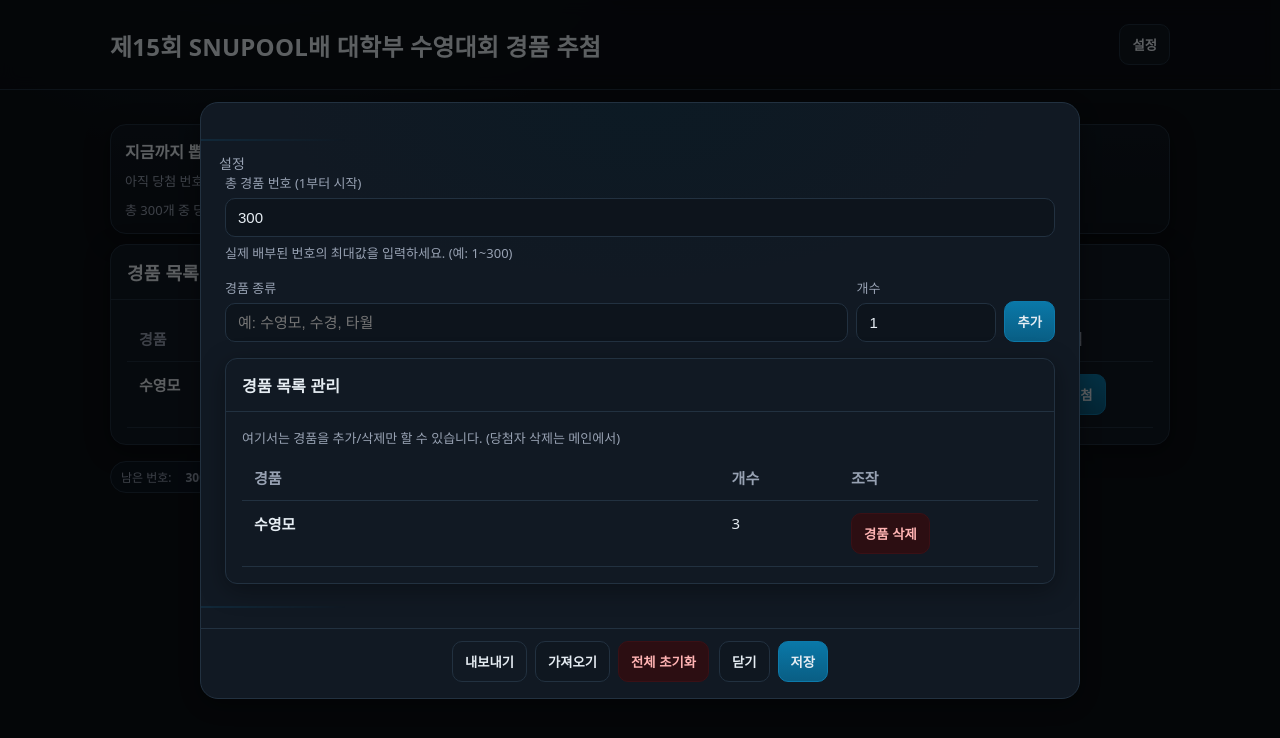
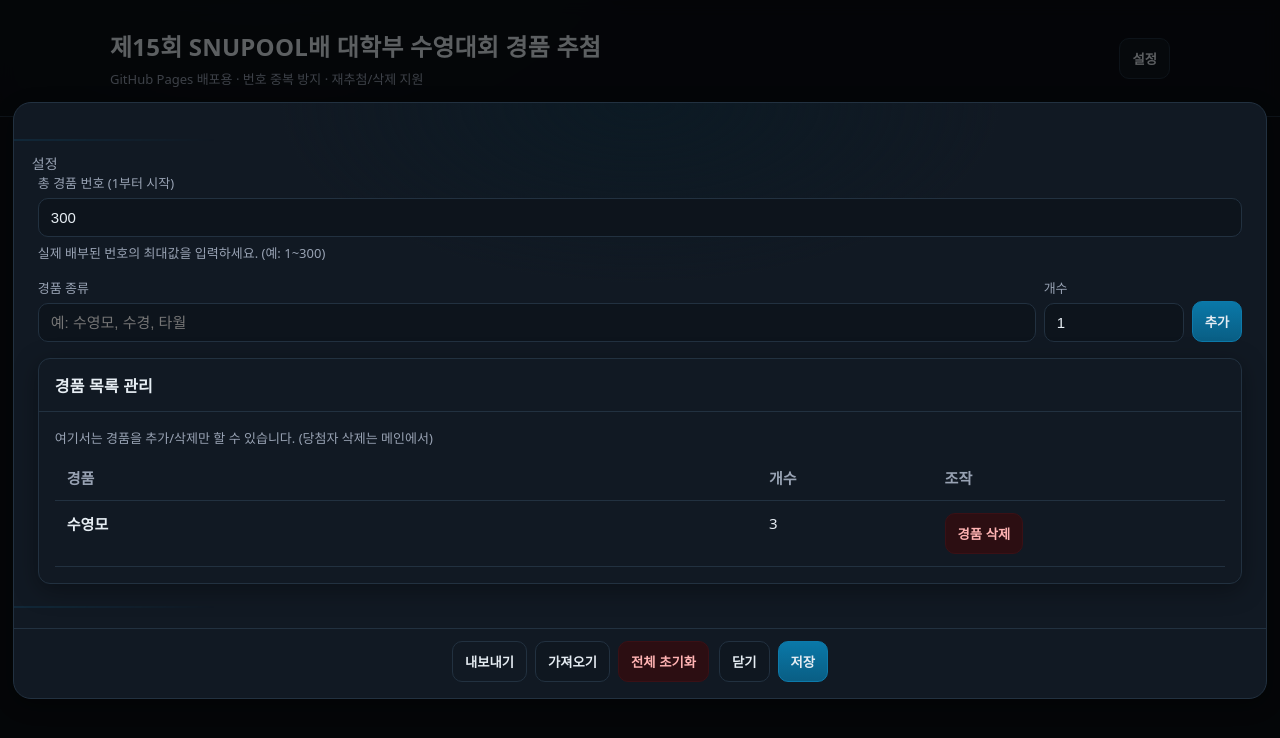
Before and after one commit to jejuchild/15th-snupool-competition-prize-draw, a plain HTML site: page index.html in a window 1280 px wide. Both pictures are taken after a click on the button "설정". Drawn offline with Linux system fonts and the light colour scheme.

Commit message:
Update index.html

```diff
--- a/index.html
+++ b/index.html
@@ -79,9 +79,9 @@
     /* Modal */
     .modal { position: fixed; inset: 0; display: none; place-items: center; background: rgba(0,0,0,.6); z-index: 50; }
     .modal.show { display: grid; }
-    .modal .inner { width: min(880px, 94vw); background: radial-gradient(600px 300px at 50% 0%, #0c1a24 0%, transparent 60%), var(--panel); border: 1px solid var(--border); border-radius: 18px; box-shadow: var(--shadow); overflow: hidden; }
+    .modal .inner { width: min(1400px, 98vw); background: radial-gradient(600px 300px at 50% 0%, #0c1a24 0%, transparent 60%), var(--panel); border: 1px solid var(--border); border-radius: 18px; box-shadow: var(--shadow); overflow: hidden; }
     .modal .stage { padding: 24px 18px 8px; }
-    .big { font-size: clamp(64px, 8vw, 120px); font-weight: 800; letter-spacing: .06em; font-variant-numeric: tabular-nums; line-height: 1; text-shadow: 0 6px 28px rgba(0,0,0,.6); text-align:center; }
+    .big { font-size: clamp(160px, 26vmin, 560px); font-weight: 900; letter-spacing: .02em; font-variant-numeric: tabular-nums; line-height: 1; text-shadow: 0 8px 36px rgba(0,0,0,.65); text-align:center; }
     .lead { margin-top: 6px; font-size: 14px; color: var(--muted); text-align:center; }
     .glow { background: linear-gradient(90deg, transparent, rgba(23,179,255,.3), transparent); height: 2px; margin: 12px 0; transform: translateX(-100%); animation: scan 2.6s linear infinite; }
     @keyframes scan { to { transform: translateX(100%); } }
@@ -100,6 +100,7 @@
       <div style="display:flex;justify-content:space-between;align-items:center;gap:12px;flex-wrap:wrap;">
         <div>
           <h1>제15회 SNUPOOL배 대학부 수영대회 경품 추첨</h1>
+          <div class="subtitle">GitHub Pages 배포용 · 번호 중복 방지 · 재추첨/삭제 지원</div>
         </div>
         <div>
           <button class="btn" id="openSettingsBtn" title="총 경품 번호와 경품 종류/개수 설정">설정</button>
@@ -125,6 +126,7 @@
     <section class="card">
       <h2>경품 목록</h2>
       <div class="body">
+        <div class="hint" style="margin-bottom:8px;">각 경품의 <strong>추첨</strong> 버튼으로 1명씩 뽑습니다. (설정 변경은 우상단 <strong>설정</strong> 버튼)</div>
         <div style="overflow:auto;">
           <table>
             <thead>
@@ -144,6 +146,7 @@
     <div class="footer">
       <div class="pill">남은 번호: <strong id="remainCount" style="margin-left:6px;">-</strong></div>
       <div class="links">
+        <span>저장: LocalStorage 자동 저장</span>
       </div>
     </div>
   </main>
```
